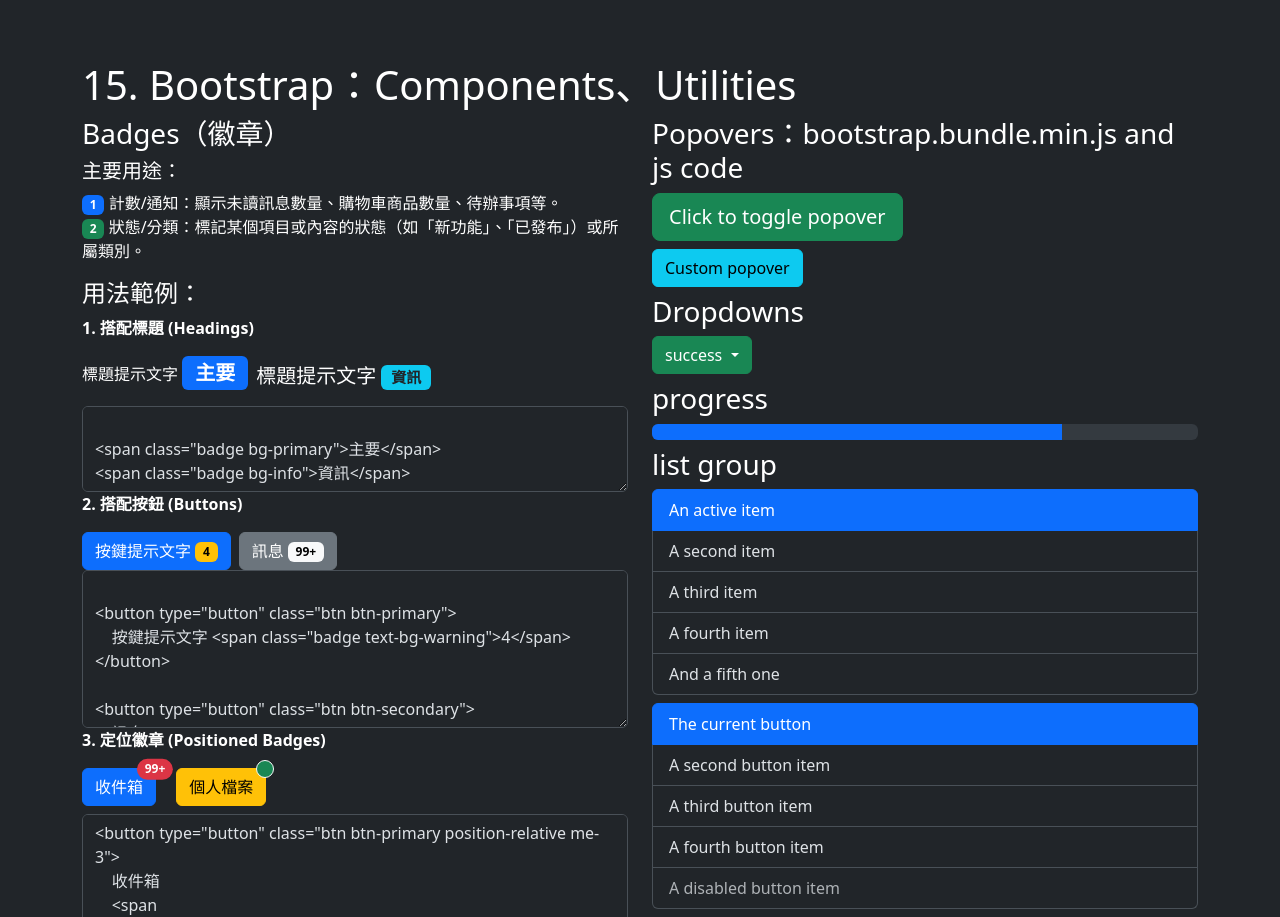
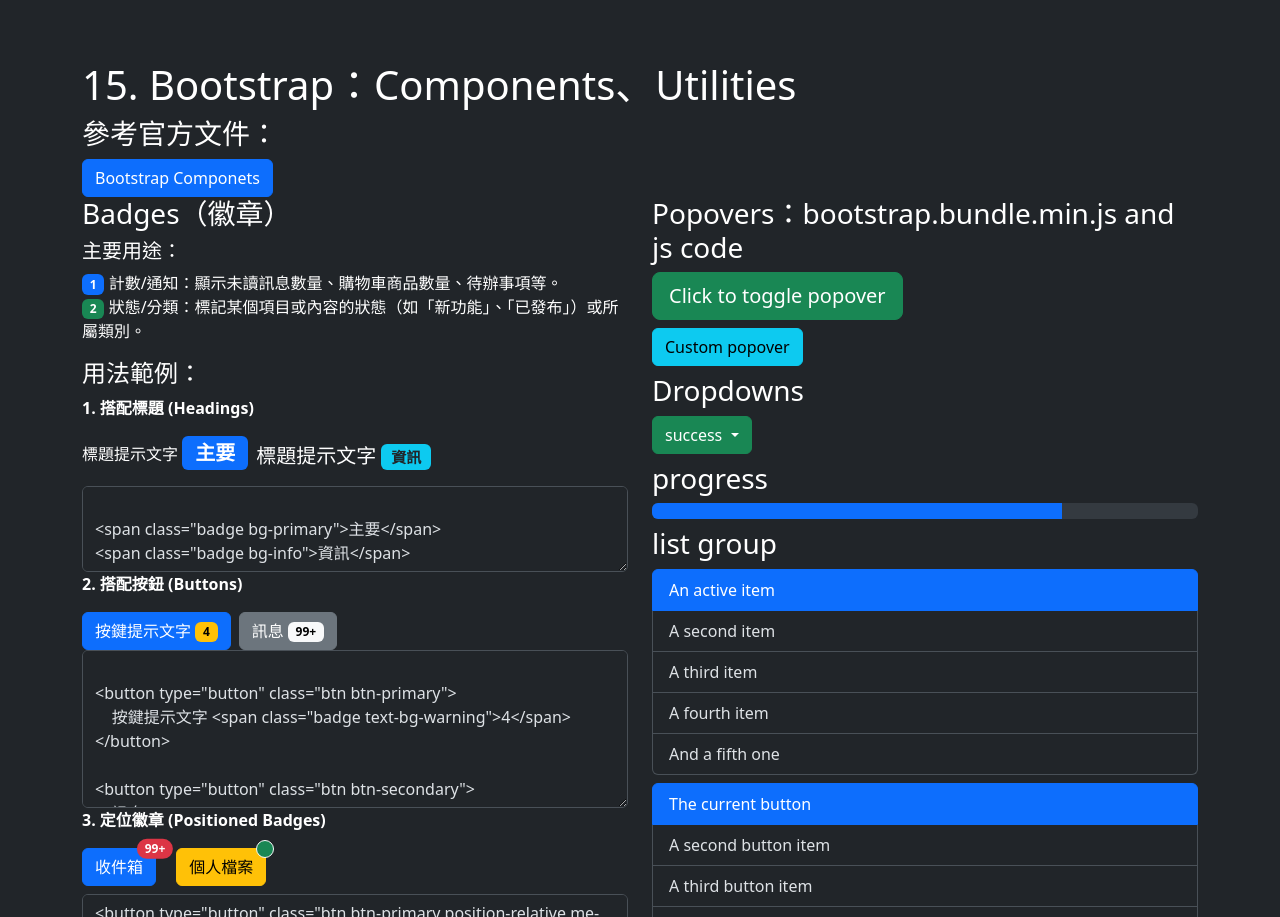
Before and after one commit to steven1005/YSSideProject, a plain HTML site: page HtmlCSSBootstrap/index.html in a window 1280 px wide. Shown: the part 10351-11268 px from the top of the page. Drawn offline with nearby package versions, Linux system fonts and the light colour scheme.

Commit message:
202060213 update

```diff
--- a/HtmlCSSBootstrap/index.html
+++ b/HtmlCSSBootstrap/index.html
@@ -1439,7 +1439,8 @@
     <section id="bootstrap-4-Section" class=" bg-dark text-white my-5">
         <div class="">
             <h1 class="SideTabs">15. Bootstrap：Components、Utilities</h1>
-
+            <h3>參考官方文件：</h3><a href="https://bootstrap5.hexschool.com/docs/5.0/components/accordion/"
+                class="btn btn-primary" target="_blank">Bootstrap Componets</a>
             <div class="row">
                 <div class="col-md-6">
                     <h3>Badges（徽章）</h3>
```
